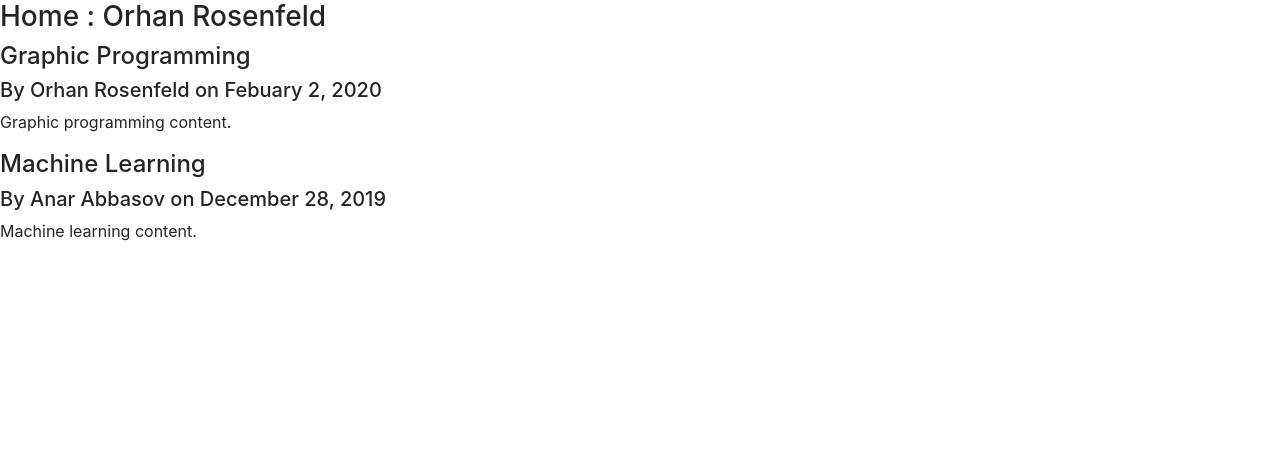
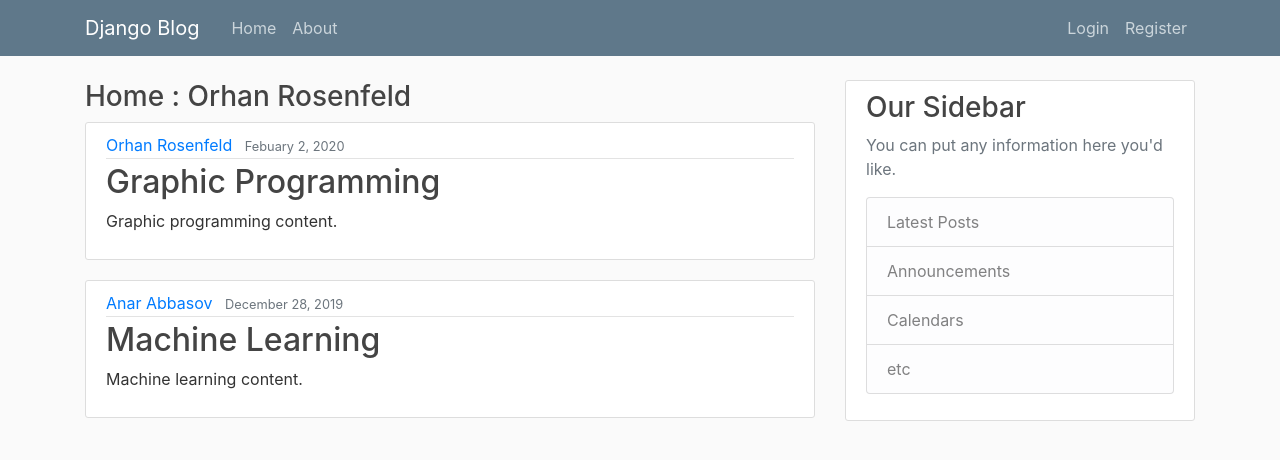
Before and after one commit to codeasus/ProjectIO, a Django app: page / in a window 1280 px wide. Shown: the top 460 px of the page. Run offline with Django 3.2, Linux system fonts and the light colour scheme; some libraries are stand-ins or nearby versions.

Commit message:
[UPDATE] :: Some more changes.

```diff
--- /dev/null
+++ b/blog/static/blog/main.css
@@ -0,0 +1,84 @@
+body {
+    background: #fafafa;
+    color: #333333;
+    margin-top: 5rem;
+  }
+
+  h1, h2, h3, h4, h5, h6 {
+    color: #444444;
+  }
+
+  ul {
+    margin: 0;
+  }
+
+  .bg-steel {
+    background-color: #5f788a;
+  }
+
+  .site-header .navbar-nav .nav-link {
+    color: #cbd5db;
+  }
+
+  .site-header .navbar-nav .nav-link:hover {
+    color: #ffffff;
+  }
+
+  .site-header .navbar-nav .nav-link.active {
+    font-weight: 500;
+  }
+
+  .content-section {
+    background: #ffffff;
+    padding: 10px 20px;
+    border: 1px solid #dddddd;
+    border-radius: 3px;
+    margin-bottom: 20px;
+  }
+
+  .article-title {
+    color: #444444;
+  }
+
+  a.article-title:hover {
+    color: #428bca;
+    text-decoration: none;
+  }
+
+  .article-content {
+    white-space: pre-line;
+  }
+
+  .article-img {
+    height: 65px;
+    width: 65px;
+    margin-right: 16px;
+  }
+
+  .article-metadata {
+    padding-bottom: 1px;
+    margin-bottom: 4px;
+    border-bottom: 1px solid #e3e3e3
+  }
+
+  .article-metadata a:hover {
+    color: #333;
+    text-decoration: none;
+  }
+
+  .article-svg {
+    width: 25px;
+    height: 25px;
+    vertical-align: middle;
+  }
+
+  .account-img {
+    height: 125px;
+    width: 125px;
+    margin-right: 20px;
+    margin-bottom: 16px;
+  }
+
+  .account-heading {
+    font-size: 2.5rem;
+  }
--- a/blog/templates/blog/base.html
+++ b/blog/templates/blog/base.html
@@ -1,4 +1,5 @@
-<!doctype html>
+{% load static %}
+<!Doctype html>
 <html lang="en">
   <head>
     <!-- Required meta tags -->
@@ -7,6 +8,8 @@
 
     <!-- Bootstrap CSS -->
     <link rel="stylesheet" href="https://stackpath.bootstrapcdn.com/bootstrap/4.4.1/css/bootstrap.min.css" integrity="sha384-Vkoo8x4CGsO3+Hhxv8T/Q5PaXtkKtu6ug5TOeNV6gBiFeWPGFN9MuhOf23Q9Ifjh" crossorigin="anonymous">
+    <link rel="stylesheet" type = "text/css" href="{% static 'blog/main.css' %}">
+
     {% if projectTitle %}
         <title>{{ projectTitle }}</title>
     {% else %}
@@ -16,7 +19,48 @@
     <script src="https://kit.fontawesome.com/cdeaf3b3b1.js" crossorigin="anonymous"></script>
   </head>
   <body>
-    {% block content %}{% endblock content %}
+    <header class="site-header">
+        <nav class="navbar navbar-expand-md navbar-dark bg-steel fixed-top">
+          <div class="container">
+            <a class="navbar-brand mr-4" href="/">Django Blog</a>
+            <button class="navbar-toggler" type="button" data-toggle="collapse" data-target="#navbarToggle" aria-controls="navbarToggle" aria-expanded="false" aria-label="Toggle navigation">
+            <span class="navbar-toggler-icon"></span>
+            </button>
+            <div class="collapse navbar-collapse" id="navbarToggle">
+              <div class="navbar-nav mr-auto">
+                <a class="nav-item nav-link" href="/">Home</a>
+                <a class="nav-item nav-link" href="/about">About</a>
+              </div>
+              <!-- Navbar Right Side -->
+              <div class="navbar-nav">
+                <a class="nav-item nav-link" href="#">Login</a>
+                <a class="nav-item nav-link" href="#">Register</a>
+              </div>
+            </div>
+          </div>
+        </nav>
+      </header>
+
+      <main role="main" class="container">
+        <div class="row">
+          <div class="col-md-8">
+            {% block content %}{% endblock %}
+          </div>
+          <div class="col-md-4">
+            <div class="content-section">
+              <h3>Our Sidebar</h3>
+              <p class='text-muted'>You can put any information here you'd like.
+                <ul class="list-group">
+                  <li class="list-group-item list-group-item-light">Latest Posts</li>
+                  <li class="list-group-item list-group-item-light">Announcements</li>
+                  <li class="list-group-item list-group-item-light">Calendars</li>
+                  <li class="list-group-item list-group-item-light">etc</li>
+                </ul>
+              </p>
+            </div>
+          </div>
+        </div>
+      </main>
     <!-- Optional JavaScript -->
     <!-- jQuery first, then Popper.js, then Bootstrap JS -->
     <script src="https://code.jquery.com/jquery-3.4.1.slim.min.js" integrity="sha384-J6qa4849blE2+poT4WnyKhv5vZF5SrPo0iEjwBvKU7imGFAV0wwj1yYfoRSJoZ+n" crossorigin="anonymous"></script>
--- a/blog/templates/blog/home.html
+++ b/blog/templates/blog/home.html
@@ -2,8 +2,15 @@
 {% block content %}
     <h3>Home : Orhan Rosenfeld</h3>
          {% for post in posts %}
-            <h4>{{ post.title }}</h4>
-            <h5>By {{ post.author }} on {{ post.post_date }}</h5>
-            <p>{{ post.content }}</p>
+            <article class="media content-section">
+                <div class="media-body">
+                <div class="article-metadata">
+                    <a class="mr-2" href="#">{{ post.author }}</a>
+                    <small class="text-muted">{{ post.post_date }}</small>
+                </div>
+                <h2><a class="article-title" href="#">{{ post.title }}</a></h2>
+                <p class="article-content">{{ post.content }}</p>
+                </div>
+            </article>
         {% endfor %}
 {% endblock %}
```
